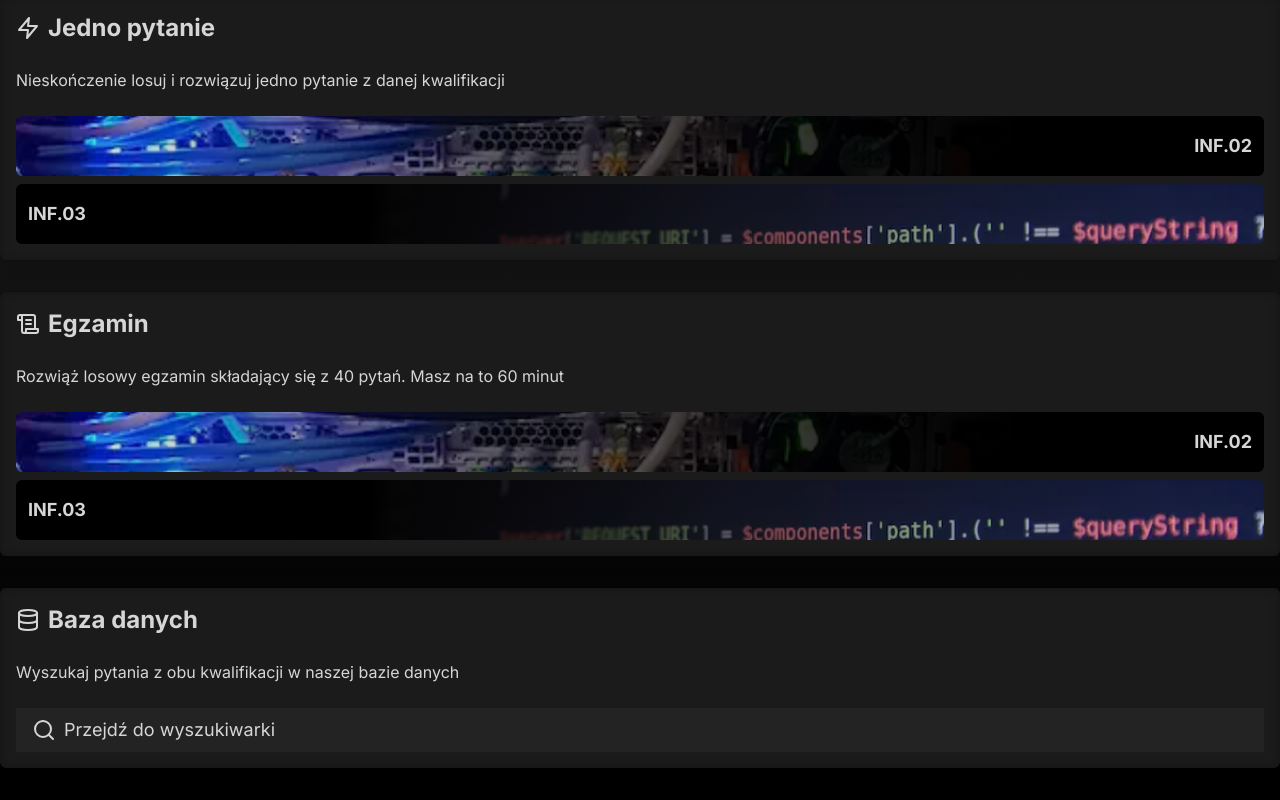
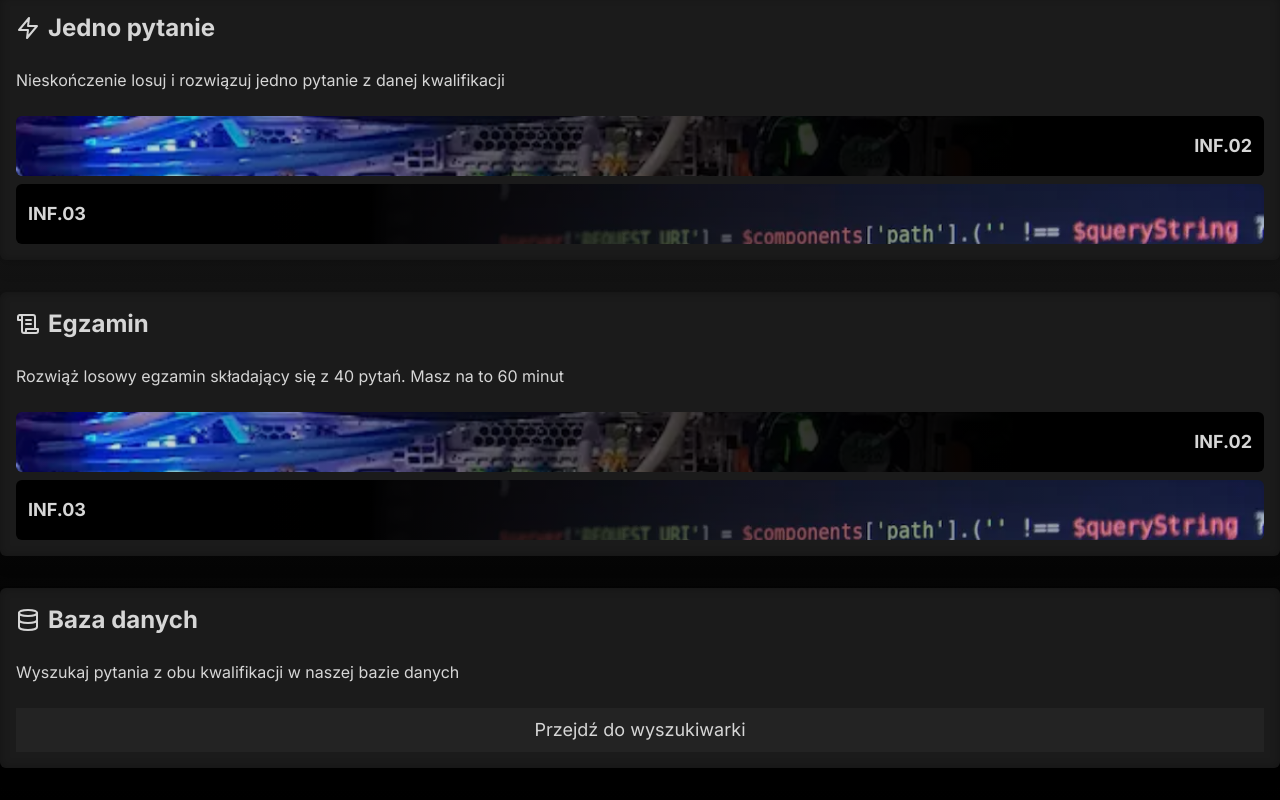
Before and after one commit to maciejkrol18/teoriainformatyk, a Next.js app: page / in a window 1280 px wide. Shown: the part 304-1104 px from the top of the page. Built offline with nearby package versions, Linux system fonts and the light colour scheme.

Commit message:
Change in layout

```diff
--- a/src/app/layout.tsx
+++ b/src/app/layout.tsx
@@ -50,7 +50,9 @@ export default function RootLayout({ children }: RootLayoutProps) {
           )}
         >
           <Header />
-          {children}
+          <div className="px-4 md:px-0 container mx-auto flex flex-col grow gap-4">
+            {children}
+          </div>
         </div>
       </body>
     </html>
--- a/src/app/page.tsx
+++ b/src/app/page.tsx
@@ -3,7 +3,7 @@ import { Database, ScrollText, Search, Zap } from "lucide-react"
 
 export default function Home() {
   return (
-    <div className="px-4 md:px-0 container mx-auto flex flex-col grow gap-4">
+    <>
       <h1 className="text-3xl text-center font-bold py-14">
         Najlepsza powtórka <br /> do teoretycznego <br />
         <span className="text-transparent bg-clip-text bg-gradient-accent animate-moving-gradient">
@@ -68,15 +68,12 @@ export default function Home() {
             Wyszukaj pytania z obu kwalifikacji w naszej bazie danych
           </p>
           <div className="flex flex-col gap-2">
-            <a
-              href="/szukaj"
-              className="bg-secondary-500 text-lg flex gap-2 items-center px-4 py-2"
-            >
-              <Search /> Przejdź do wyszukiwarki
+            <a href="/szukaj" className="bg-secondary-500 text-lg text-center px-4 py-2">
+              Przejdź do wyszukiwarki
             </a>
           </div>
         </Card>
       </main>
-    </div>
+    </>
   )
 }
```
